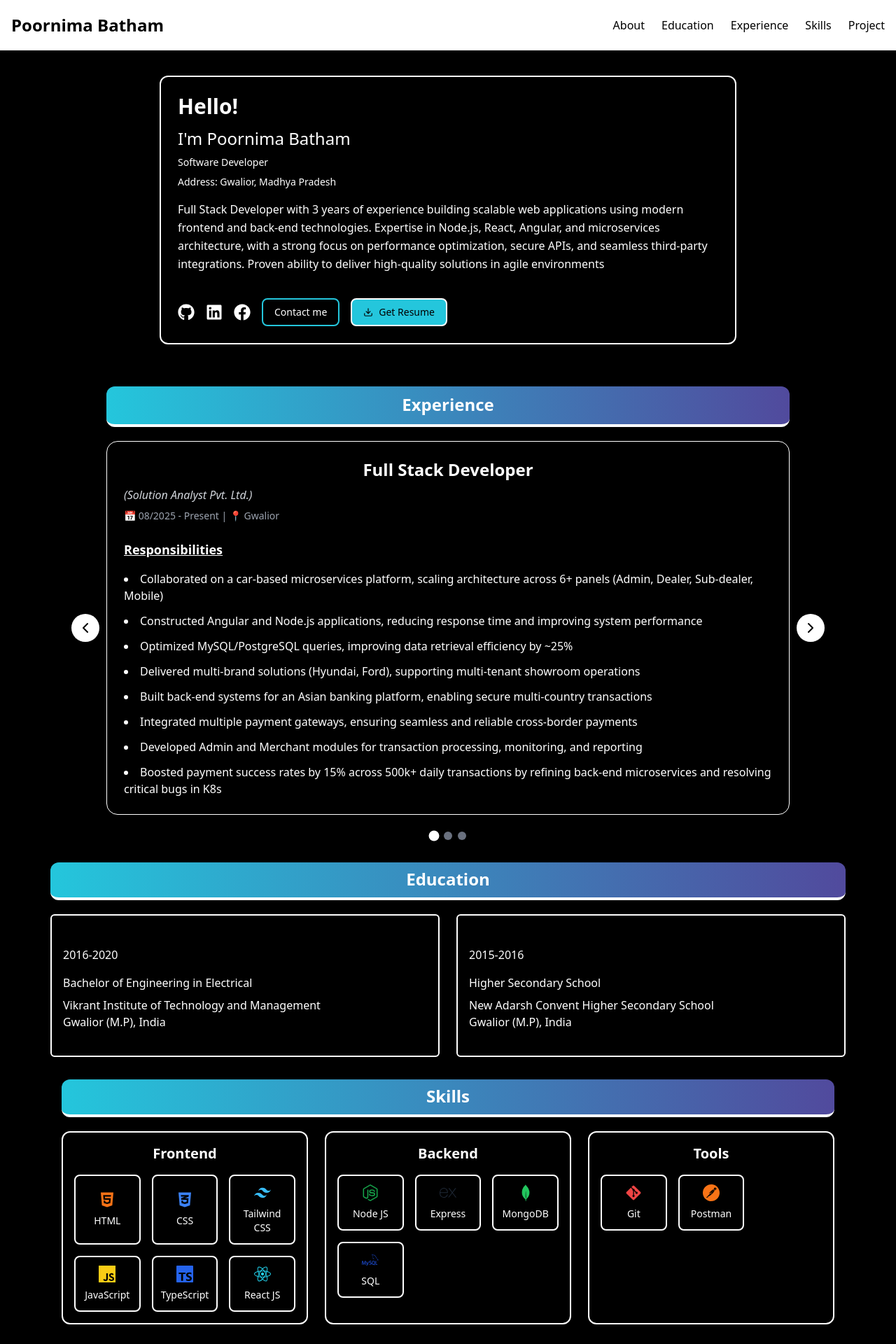
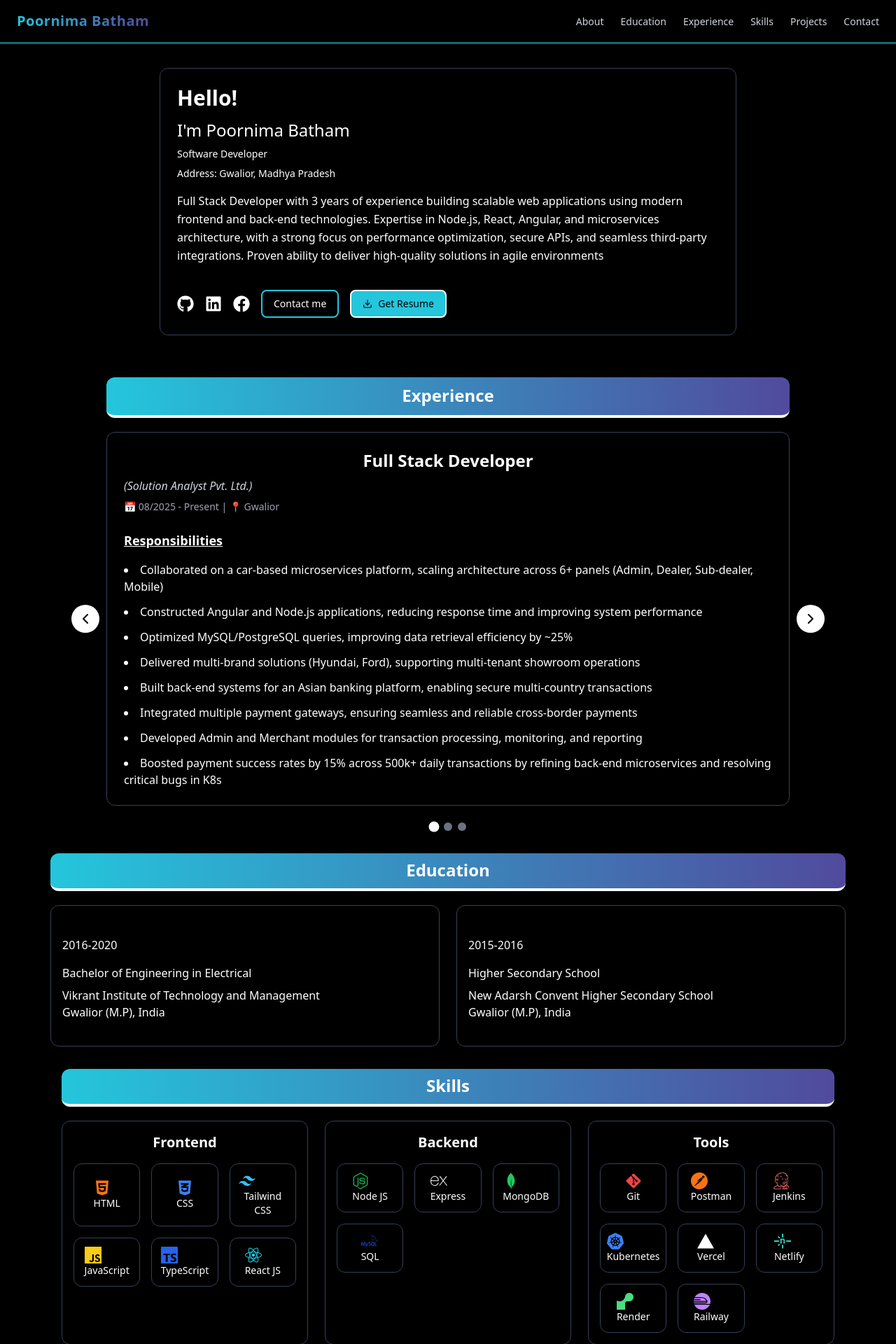
Before and after one commit to Poornimabatham/portfolio2, a React (Create React App) app: page / in a window 1280 px wide. Shown: the top 1920 px of the page at 70% size. Built offline with nearby package versions, Linux system fonts and the light colour scheme.

Commit message:
add hover effct in borders

```diff
--- a/src/components/Education.js
+++ b/src/components/Education.js
@@ -1,4 +1,5 @@
 import React from "react";
+import GlowCard from "./GlowCard";
 
 const Education = () => {
   return (
@@ -16,38 +17,22 @@ const Education = () => {
         </h1>
 
         {/* Education Grid */}
-        <div className="grid grid-cols-1 md:grid-cols-2 gap-6">
+          <div className="grid grid-cols-1 md:grid-cols-2 gap-6">
           {/* Education Block 1 */}
-          <div
-            className="bg-black-100 text-white p-4 py-9 rounded-md shadow-md hover:shadow-2xl transition-shadow duration-300"
-            style={{
-              border: "2px solid white",
-            }}
-          >
+          <GlowCard className="text-white p-4 py-9" style={{ background: "black" }}>
             <h1 className="text-base py-2">2016-2020</h1>
-            <h1 className="text-base py-2">
-              Bachelor of Engineering in Electrical
-            </h1>
-            <p className="text-base">
-              Vikrant Institute of Technology and Management
-            </p>
+            <h1 className="text-base py-2">Bachelor of Engineering in Electrical</h1>
+            <p className="text-base">Vikrant Institute of Technology and Management</p>
             <p className="text-base">Gwalior (M.P), India</p>
-          </div>
+          </GlowCard>
 
           {/* Education Block 2 */}
-          <div
-            className="bg-black-100 p-4 py-9 rounded-md shadow-md text-white hover:shadow-2xl transition-shadow duration-300"
-            style={{
-              border: "2px solid white",
-            }}
-          >
+          <GlowCard className="text-white p-4 py-9" style={{ background: "black" }}>
             <h1 className="text-base py-2">2015-2016</h1>
             <h1 className="text-base py-2">Higher Secondary School</h1>
-            <p className="text-base">
-              New Adarsh Convent Higher Secondary School
-            </p>
+            <p className="text-base">New Adarsh Convent Higher Secondary School</p>
             <p className="text-base">Gwalior (M.P), India</p>
-          </div>
+          </GlowCard>
         </div>
       </div>
     </div>
--- a/src/components/Experience.js
+++ b/src/components/Experience.js
@@ -1,5 +1,6 @@
 import React, { useState } from "react";
 import { ChevronLeft, ChevronRight } from "lucide-react";
+import GlowCard from "./GlowCard";
 
 const Experience = () => {
   const experiences = [
@@ -75,10 +76,7 @@ const Experience = () => {
         </button>
 
         {/* Card */}
-        <div
-          className="w-full bg-black text-white p-6 rounded-2xl shadow-xl
-          transition-all duration-500 border border-white"
-        >
+        <GlowCard style={{ background: "black", width: "100%" }} className="text-white p-6">
           <h2 className="text-2xl   text-white font-bold mb-2">
             {experiences[currentIndex].title}
           </h2>
@@ -100,7 +98,7 @@ const Experience = () => {
               <li key={index}>{item}</li>
             ))}
           </ul>
-        </div>
+        </GlowCard>
 
         {/* Right Arrow */}
         <button
--- a/src/components/Footer.js
+++ b/src/components/Footer.js
@@ -1,40 +1,98 @@
 import React from "react";
+import { FaGithub, FaLinkedin, FaFacebook, FaHeart } from "react-icons/fa";
+import { MdEmail } from "react-icons/md";
+import GlowCard from "./GlowCard";
 
 const Footer = () => {
   return (
-    <footer
-      className="bg-gradient-to-r from-gray-800 to-gray-900
-text-white
-p-6
-mt-6
-text-center
-rounded-2xl
-mx-6
-mb-6
-shadow-2xl
-shadow-gray-500/40
-border border-gray-700
-backdrop-blur-md
-hover:scale-[1.02]
-hover:shadow-[0_20px_50px_rgba(0,0,0,0.5)]
-transition-all
-duration-300"
+    <footer className="p-6 w-full mb-6">
+      <GlowCard className="p-8 text-white" style={{ background: "#000" }}>
+        <div className="grid grid-cols-1 md:grid-cols-3 gap-8">
+
+          {/* Col 1 - Name & tagline */}
+          <div className="flex flex-col gap-3">
+            <h2
+              className="text-xl font-bold"
+              style={{
+                background: "linear-gradient(to right, #24c6dc, #514a9d)",
+                WebkitBackgroundClip: "text",
+                WebkitTextFillColor: "transparent",
+              }}
             >
-      {" "}
-      <p>
-        Thanks for visiting my portfolio! <span>😊</span>
+              Poornima Batham
+            </h2>
+            <p className="text-gray-400 text-sm">
+              Full Stack Developer · Node.js · React · Angular
             </p>
-      <p>
-        Made with ❤️ by{" "}
+            <p className="text-gray-500 text-xs">
+              Building scalable web applications with modern technologies.
+            </p>
+          </div>
+
+          {/* Col 2 - Quick Links */}
+          <div className="flex flex-col gap-2">
+            <h3 className="text-sm font-semibold text-gray-300 mb-1 tracking-widest uppercase">Quick Links</h3>
+            {["About", "Education", "Experience", "Skills", "Projects", "Contact"].map((link) => (
+              <a
+                key={link}
+                href={`#${link.toLowerCase()}`}
+                className="text-gray-400 text-sm hover:text-cyan-400 transition-colors duration-200 w-fit"
+              >
+                {link}
+              </a>
+            ))}
+          </div>
+
+          {/* Col 3 - Contact & Socials */}
+          <div className="flex flex-col gap-3">
+            <h3 className="text-sm font-semibold text-gray-300 mb-1 tracking-widest uppercase">Connect</h3>
+            <a href="mailto:poornimabatham@gmail.com" className="flex items-center gap-2 text-gray-400 text-sm hover:text-cyan-400 transition-colors">
+              <MdEmail /> poornimabatham@gmail.com
+            </a>
+            <div className="flex gap-4 mt-2">
+              {[
+                { icon: <FaGithub />, href: "https://github.com/Poornimabatham" },
+                { icon: <FaLinkedin />, href: "https://www.linkedin.com/in/poornima-batham" },
+                { icon: <FaFacebook />, href: "https://www.facebook.com/poornima.batham" },
+              ].map((s, i) => (
+                <a
+                  key={i}
+                  href={s.href}
+                  target="_blank"
+                  rel="noreferrer"
+                  className="w-10 h-10 rounded-full flex items-center justify-center text-gray-400 hover:text-cyan-400 transition-colors text-lg"
+                  style={{ backgroundColor: "#1e293b" }}
+                >
+                  {s.icon}
+                </a>
+              ))}
+            </div>
+          </div>
+
+        </div>
+
+        {/* Divider */}
+        <div className="mt-8 pt-4" style={{ borderTop: "1px solid #1e293b" }}>
+          <p className="text-center text-gray-500 text-sm flex items-center justify-center gap-1">
+            Made with <FaHeart className="text-red-500 animate-pulse" /> by{" "}
             <a
               href="https://github.com/Poornimabatham"
               target="_blank"
               rel="noreferrer"
-          className="text-blue-600 hover:underline font-semibold"
+              className="hover:text-cyan-400 transition-colors"
+              style={{
+                background: "linear-gradient(to right, #24c6dc, #514a9d)",
+                WebkitBackgroundClip: "text",
+                WebkitTextFillColor: "transparent",
+                fontWeight: "600",
+              }}
             >
-          Poornimabatham
+              Poornima Batham
             </a>
+            &nbsp;· © {new Date().getFullYear()}
           </p>
+        </div>
+      </GlowCard>
     </footer>
   );
 };
--- /dev/null
+++ b/src/components/GlowCard.js
@@ -0,0 +1,51 @@
+import React, { useState, useRef } from "react";
+
+const GlowCard = ({ children, className = "", style = {} }) => {
+  const [glowPos, setGlowPos] = useState({ x: 0, y: 0 });
+  const [isHovered, setIsHovered] = useState(false);
+  const cardRef = useRef(null);
+
+  const handleMouseMove = (e) => {
+    const rect = cardRef.current.getBoundingClientRect();
+    setGlowPos({ x: e.clientX - rect.left, y: e.clientY - rect.top });
+  };
+
+  return (
+    <div
+      ref={cardRef}
+      onMouseMove={handleMouseMove}
+      onMouseEnter={() => setIsHovered(true)}
+      onMouseLeave={() => setIsHovered(false)}
+      className={className}
+      style={{
+        position: "relative",
+        borderRadius: "12px",
+        border: "1px solid #334155",
+        overflow: "hidden",
+        boxShadow: isHovered ? "0 0 25px 4px #24c6dc44" : "none",
+        transition: "box-shadow 0.3s ease",
+        ...style,
+      }}
+    >
+      {isHovered && (
+        <div
+          style={{
+            position: "absolute",
+            inset: 0,
+            borderRadius: "12px",
+            pointerEvents: "none",
+            background: `radial-gradient(350px circle at ${glowPos.x}px ${glowPos.y}px, #24c6dcaa, transparent 70%)`,
+            WebkitMask: "linear-gradient(#fff 0 0) content-box, linear-gradient(#fff 0 0)",
+            WebkitMaskComposite: "xor",
+            maskComposite: "exclude",
+            padding: "2px",
+            zIndex: 10,
+          }}
+        />
+      )}
+      <div style={{ position: "relative", zIndex: 1 }}>{children}</div>
+    </div>
+  );
+};
+
+export default GlowCard;
--- a/src/components/HeroSection.js
+++ b/src/components/HeroSection.js
@@ -1,24 +1,17 @@
 import React from "react";
 import { FaGithub, FaLinkedin, FaFacebook } from "react-icons/fa";
 import { FiDownload } from "react-icons/fi";
+import GlowCard from "./GlowCard";
 
 const HeroSection = () => {
   return (
-    <div id="about" className="p-9 max-w-4xl  mx-auto">
-      <div
-        className="bg-grey-300 text-white p-6 rounded-xl shadow-md hover:shadow-2xl transition-shadow duration-300"
-        style={{
-          border: "2px solid white",
-        }}
-      >
+    <div id="about" className="p-9 max-w-4xl mx-auto">
+      <GlowCard className="text-white p-6" style={{ background: "#000" }}>
         <h1 className="text-3xl font-bold mb-3">Hello!</h1>
         <h1 className="text-2xl font-medium">I'm Poornima Batham</h1>
         <p className="mt-2 text-sm">Software Developer</p>
         <p className="mt-2 text-sm">Address: Gwalior, Madhya Pradesh</p>
-        <p
-          className="mt-4 mb-9
-         text-medium leading-relaxed "
-        >
+        <p className="mt-4 mb-9 text-medium leading-relaxed">
           Full Stack Developer with 3 years of experience building scalable web
           applications using modern frontend and back-end technologies.
           Expertise in Node.js, React, Angular, and microservices architecture,
@@ -27,25 +20,13 @@ const HeroSection = () => {
           high-quality solutions in agile environments
         </p>
         <div className="flex items-center gap-4">
-          <a
-            href="https://github.com/poornima-batham"
-            target="_blank"
-            rel="noopener noreferrer"
-          >
+          <a href="https://github.com/poornima-batham" target="_blank" rel="noopener noreferrer">
             <FaGithub className="text-white text-2xl hover:text-gray-400 transition-colors" />
           </a>
-          <a
-            href="https://www.linkedin.com/in/poornima-batham"
-            target="_blank"
-            rel="noopener noreferrer"
-          >
+          <a href="https://www.linkedin.com/in/poornima-batham" target="_blank" rel="noopener noreferrer">
             <FaLinkedin className="text-white text-2xl hover:text-blue-400 transition-colors" />
           </a>
-          <a
-            href="https://www.facebook.com/poornima.batham"
-            target="_blank"
-            rel="noopener noreferrer"
-          >
+          <a href="https://www.facebook.com/poornima.batham" target="_blank" rel="noopener noreferrer">
             <FaFacebook className="text-white text-2xl hover:text-blue-500 transition-colors" />
           </a>
           <button
@@ -64,7 +45,7 @@ const HeroSection = () => {
             Get Resume
           </a>
         </div>
-      </div>
+      </GlowCard>
     </div>
   );
 };
--- a/src/components/Navbar.js
+++ b/src/components/Navbar.js
@@ -1,52 +1,96 @@
-import React, { useState } from "react";
+import React, { useState, useEffect } from "react";
 
 const Navbar = () => {
   const [isMenuOpen, setMenuOpen] = useState(false);
+  const [scrolled, setScrolled] = useState(false);
+
+  useEffect(() => {
+    const handleScroll = () => setScrolled(window.scrollY > 20);
+    window.addEventListener("scroll", handleScroll);
+    return () => window.removeEventListener("scroll", handleScroll);
+  }, []);
 
   const menuItems = [
-    // { name: "Home", id: "home" },
     { name: "About", id: "about" },
     { name: "Education", id: "education" },
     { name: "Experience", id: "experience" },
     { name: "Skills", id: "skills" },
-    { name: "Project", id: "projects" },
-
+    { name: "Projects", id: "projects" },
+    { name: "Contact", id: "contact" },
   ];
 
   return (
-    <nav className="bg-white text-black sticky top-0 z-50 shadow-md hover:shadow-2xl transition-shadow duration-300 ">
-      <div className="max-w-screen-xl flex flex-wrap items-center justify-between mx-auto p-4">
-        <a href="#home" className="text-2xl font-bold text-black">
+    <nav
+      className="sticky top-0 z-50 transition-all duration-300"
+      style={{
+        background: scrolled
+          ? "rgba(0, 0, 0, 0.85)"
+          : "rgba(0, 0, 0, 0.6)",
+        backdropFilter: "blur(12px)",
+        borderBottom: "1px solid rgba(36, 198, 220, 0.6)",
+        boxShadow: scrolled ? "0 4px 30px rgba(36, 198, 220, 0.4), 0 2px 0 rgba(36, 198, 220, 0.8)" : "0 2px 0 rgba(36, 198, 220, 0.5)",
+      }}
+    >
+      <div className="max-w-screen-xl flex items-center justify-between mx-auto px-6 py-4">
+
+        {/* Logo */}
+        <a
+          href="#about"
+          className="text-xl font-bold tracking-wide"
+          style={{
+            background: "linear-gradient(to right, #24c6dc, #514a9d)",
+            WebkitBackgroundClip: "text",
+            WebkitTextFillColor: "transparent",
+          }}
+        >
           Poornima Batham
         </a>
 
+        {/* Desktop Menu */}
+        <ul className="hidden md:flex items-center gap-6">
+          {menuItems.map((item) => (
+            <li key={item.id}>
+              <a
+                href={`#${item.id}`}
+                className="text-gray-300 text-sm hover:text-cyan-400 transition-colors duration-200 relative group"
+              >
+                {item.name}
+                <span
+                  className="absolute -bottom-1 left-0 w-0 h-[2px] group-hover:w-full transition-all duration-300"
+                  style={{ background: "linear-gradient(to right, #24c6dc, #514a9d)" }}
+                />
+              </a>
+            </li>
+          ))}
+        </ul>
+
+        {/* Mobile Hamburger */}
         <button
-          className="md:hidden  text-black text-2xl"
+          className="md:hidden text-white text-2xl focus:outline-none"
           onClick={() => setMenuOpen(!isMenuOpen)}
         >
-          ☰
+          {isMenuOpen ? "✕" : "☰"}
         </button>
+      </div>
 
+      {/* Mobile Menu */}
+      {isMenuOpen && (
         <div
-          className={`${
-            isMenuOpen ? "block" : "hidden"
-          } w-full md:flex md:items-center md:w-auto`}
+          className="md:hidden px-6 pb-4 flex flex-col gap-3"
+          style={{ borderTop: "1px solid rgba(36, 198, 220, 0.15)" }}
         >
-          <ul className="flex flex-col md:flex-row md:space-x-6 mt-4 md:mt-0  text-black">
-            {menuItems.map((item) => (
-              <li key={item.id}>
-                <a
-                  href={`#${item.id}`}
-                  className="block py-2 hover:text-blue-400"
-                  onClick={() => setMenuOpen(false)}
-                >
-                  {item.name}
-                </a>
-              </li>
-            ))}
-          </ul>
+          {menuItems.map((item) => (
+            <a
+              key={item.id}
+              href={`#${item.id}`}
+              className="text-gray-300 text-sm py-2 hover:text-cyan-400 transition-colors duration-200"
+              onClick={() => setMenuOpen(false)}
+            >
+              {item.name}
+            </a>
+          ))}
         </div>
-      </div>
+      )}
     </nav>
   );
 };
--- a/src/components/Skills.js
+++ b/src/components/Skills.js
@@ -1,51 +1,30 @@
 import React from "react";
+import { FaHtml5, FaCss3Alt, FaReact, FaNodeJs, FaGitAlt } from "react-icons/fa";
 import {
-  FaHtml5,
-  FaCss3Alt,
-  FaReact,
-  FaNodeJs,
-  FaGitAlt,
-} from "react-icons/fa";
-import {
-  SiTailwindcss,
-  SiExpress,
-  SiJavascript,
-  SiTypescript,
-  SiMongodb,
-  SiMysql,
+  SiTailwindcss, SiExpress, SiJavascript, SiTypescript,
+  SiMongodb, SiMysql, SiPostman, SiJenkins, SiKubernetes,
+  SiVercel, SiNetlify, SiRender, SiRailway,
 } from "react-icons/si";
+import GlowCard from "./GlowCard";
 
-import { SiPostman } from "react-icons/si";
-
-// Reusable SkillsSection component
 const SkillsSection = ({ title, skills }) => (
-  <div
-    id="skills"
-    className="bg-black-50 p-4 rounded-xl shadow-md hover:shadow-2xl transition-shadow duration-300"
-    style={{
-      border: "2px solid white",
-    }}
-  >
-    <h3 className="text-xl font-semibold mb-4 text-center">{title}</h3>
+  <GlowCard className="p-4" style={{ background: "#000" }}>
+    <h3 className="text-xl font-semibold mb-4 text-center text-white">{title}</h3>
     <div className="grid grid-cols-3 gap-4">
       {skills.map((skill, index) => (
-        <div
+        <GlowCard
           key={index}
-          className="flex flex-col items-center justify-center gap-2
-           p-3 bg-black rounded-lg shadow-sm hover:shadow-md transition duration-300 ease-in-out"
-          style={{
-            border: "2px solid white",
-          }}
+          className="flex flex-col items-center justify-center gap-2 p-3"
+          style={{ background: "#000" }}
         >
           <div className="text-2xl">{skill.icon}</div>
-          <div className="text-sm font-medium text-center">{skill.name}</div>
-        </div>
+          <div className="text-sm font-medium text-center text-white">{skill.name}</div>
+        </GlowCard>
       ))}
     </div>
-  </div>
+  </GlowCard>
 );
 
-// Main Skills component
 const Skills = () => {
   const frontendSkills = [
     { name: "HTML", icon: <FaHtml5 className="text-orange-500" /> },
@@ -57,43 +36,29 @@ const Skills = () => {
   ];
 
   const backendSkills = [
-    {
-      name: "Node JS",
-      icon: (
-        <FaNodeJs className="text-green-600 shadow-md hover:shadow-2xl transition-shadow duration-300" />
-      ),
-    },
-    {
-      name: "Express",
-      icon: (
-        <SiExpress className="text-gray-800 shadow-md hover:shadow-2xl transition-shadow duration-300" />
-      ),
-    },
-    {
-      name: "MongoDB",
-      icon: (
-        <SiMongodb className="text-green-500 shadow-md hover:shadow-2xl transition-shadow duration-300" />
-      ),
-    },
+    { name: "Node JS", icon: <FaNodeJs className="text-green-600" /> },
+    { name: "Express", icon: <SiExpress className="text-white" /> },
+    { name: "MongoDB", icon: <SiMongodb className="text-green-500" /> },
     { name: "SQL", icon: <SiMysql className="text-blue-700" /> },
   ];
 
   const toolSkills = [
     { name: "Git", icon: <FaGitAlt className="text-red-500" /> },
     { name: "Postman", icon: <SiPostman className="text-orange-500" /> },
+    { name: "Jenkins", icon: <SiJenkins className="text-red-400" /> },
+    { name: "Kubernetes", icon: <SiKubernetes className="text-blue-500" /> },
+    { name: "Vercel", icon: <SiVercel className="text-white" /> },
+    { name: "Netlify", icon: <SiNetlify className="text-teal-400" /> },
+    { name: "Render", icon: <SiRender className="text-green-400" /> },
+    { name: "Railway", icon: <SiRailway className="text-purple-400" /> },
   ];
 
   return (
     <div className="p-6 max-w-6xl mx-auto">
-      <h1
-        className="flex items-center justify-center
-       bg-gray-100 p-2 rounded-xl shadow-md hover:shadow-2xl transition-shadow duration-300 text-2xl  mb-8 tag-line bottom-border"
-      >
+      <h1 className="flex items-center justify-center bg-gray-100 p-2 rounded-xl shadow-md hover:shadow-2xl transition-shadow duration-300 text-2xl mb-8 tag-line bottom-border">
         Skills
       </h1>
-
-      {/* Responsive Grid for Sections */}
-      <div className="grid grid-cols-1 sm:grid-cols-1 md:grid-cols-3 gap-6 ">
+      <div className="grid grid-cols-1 sm:grid-cols-1 md:grid-cols-3 gap-6">
         <SkillsSection title="Frontend" skills={frontendSkills} />
         <SkillsSection title="Backend" skills={backendSkills} />
         <SkillsSection title="Tools" skills={toolSkills} />
```
Also changed, not shown: src/components/Contact.js (+4 -48 lines). Lines whose indentation alone changed are shown as unchanged.
